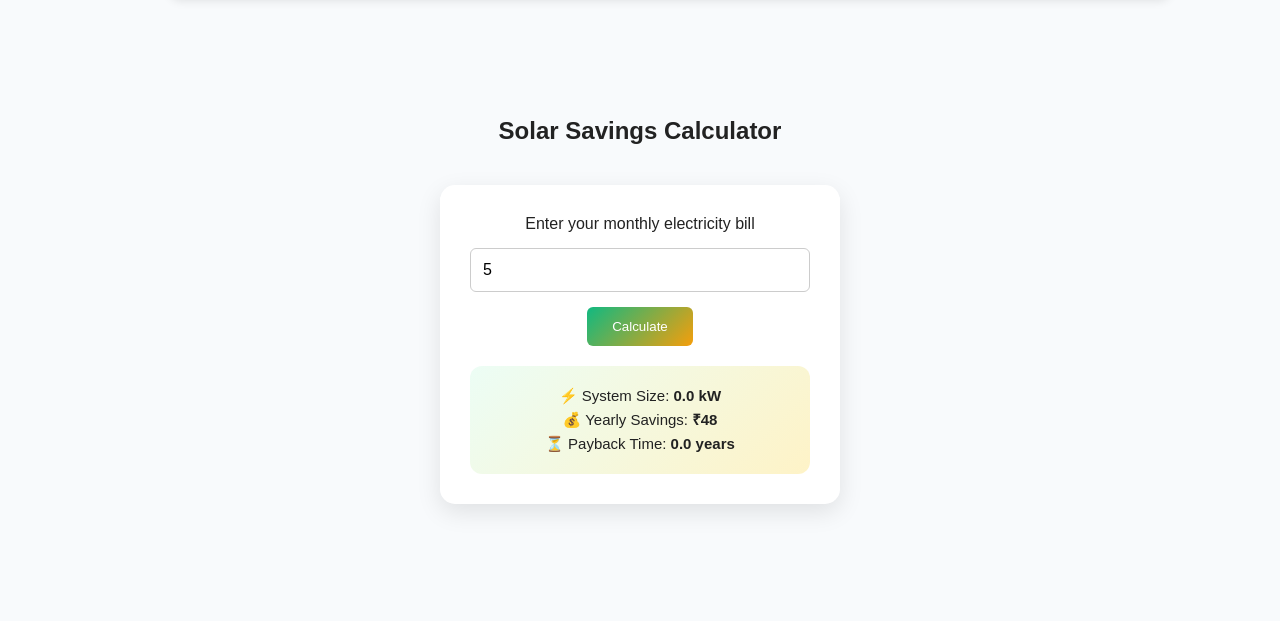
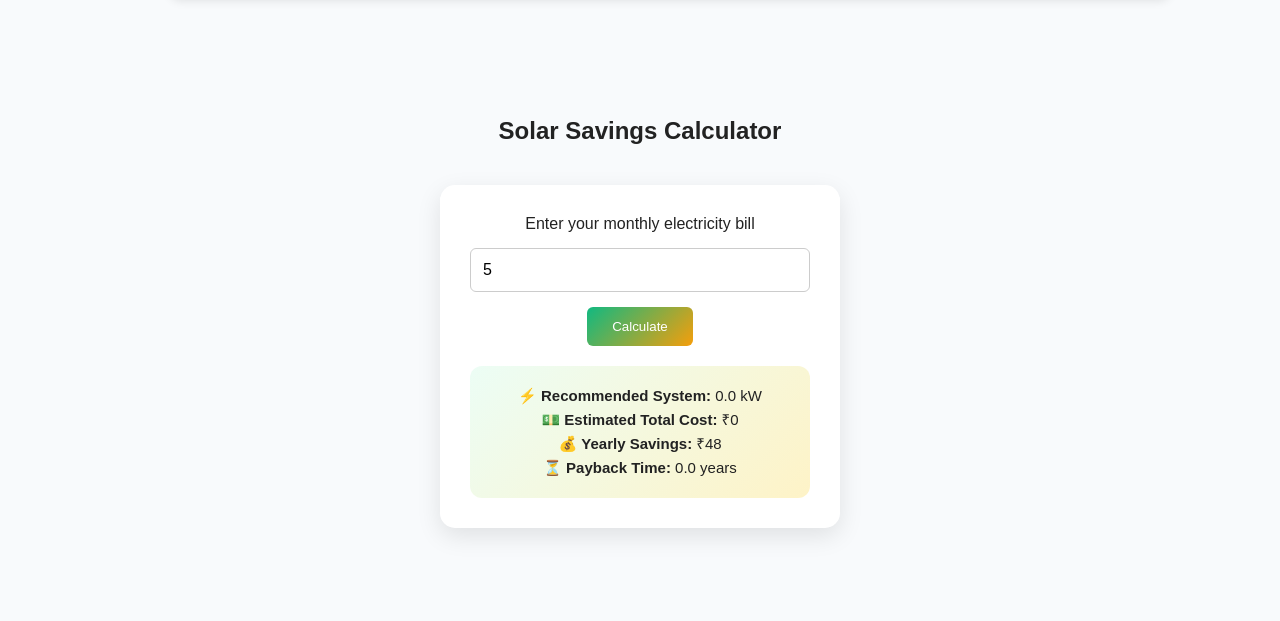
Before and after one commit to jash-19/Energy-solutions, a plain HTML site: page index.html in a window 1280 px wide. Both pictures are taken after typing "5" into the empty fields and a click on the button "Calculate". Shown: the part 1554-2175 px from the top of the page. Drawn offline with Linux system fonts and the light colour scheme.

Commit message:
upate calculator

```diff
--- a/index.html
+++ b/index.html
@@ -742,25 +742,32 @@ observer.unobserve(entry.target);
 counters.forEach(counter => observer.observe(counter));
 
 /* CALCULATOR (UPGRADED) */
-function calculate(){
-let bill=document.getElementById("bill").value;
+function calculate() {
+    let bill = document.getElementById("bill").value;
 
-if(!bill){
-alert("Enter your bill");
-return;
+    if (!bill) {
+        alert("Enter your bill");
+        return;
+    }
+
+    let system = (bill / 1000).toFixed(1);
+
+    let savings = (bill * 12 * 0.8).toFixed(0);
+
+    let estimatedCost = (system * 50000).toFixed(0);
+
+    let years = (estimatedCost / savings).toFixed(1);
+
+    document.getElementById("result").innerHTML = `
+    ⚡ <b>Recommended System:</b> ${system} kW<br>
+    💵 <b>Estimated Total Cost:</b> ₹${Number(estimatedCost).toLocaleString('en-IN')}<br>
+    💰 <b>Yearly Savings:</b> ₹${Number(savings).toLocaleString('en-IN')}<br>
+    ⏳ <b>Payback Time:</b> ${years} years
+    `;
+
+    document.getElementById("resultBox").style.display = "block";
 }
 
-let system=(bill/1000).toFixed(1);
-let savings=(bill*12*0.8).toFixed(0);
-let years=(system*50000 / savings).toFixed(1);
-
-document.getElementById("result").innerHTML=
-`⚡ System Size: <b>${system} kW</b><br>
-💰 Yearly Savings: <b>₹${savings}</b><br>
-⏳ Payback Time: <b>${years} years</b>`;
-
-document.getElementById("resultBox").style.display="block";
-}
 function sendWhatsApp(){
 
 let name = document.getElementById("name").value;
```
